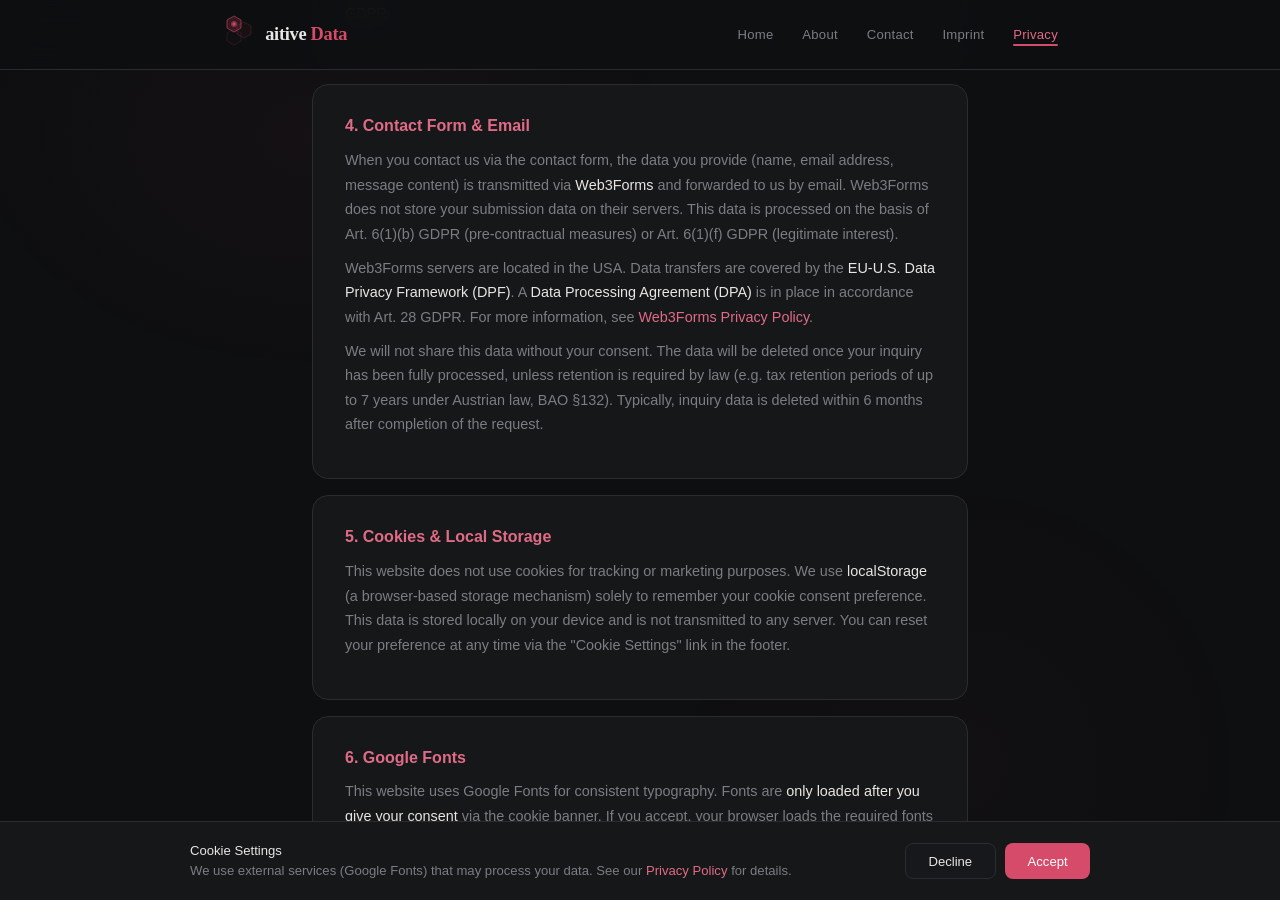
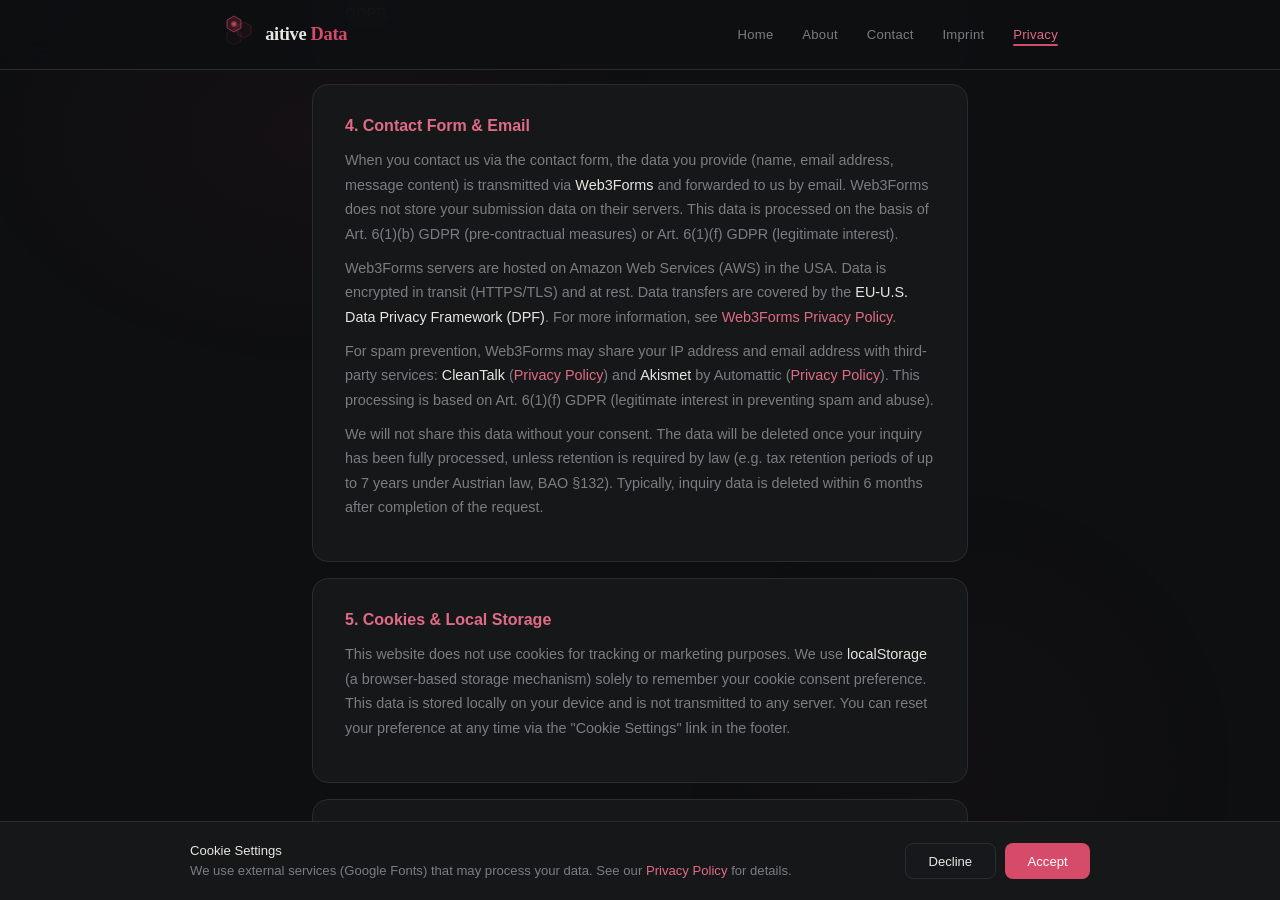
Before and after one commit to aitivedata/aitivedata.github.io, a Jekyll site: the page built from privacy.html, in a window 1280 px wide and 900 px high, scrolled down 1188 px. Built offline with Jekyll 4.4.1, drawn with Linux system fonts in a browser that asks for light colours.

Commit message:
Disclose Web3Forms spam prevention sub-processors in privacy policy
- CleanTalk and Akismet (Automattic) disclosed as spam prevention services
- IP address and email may be shared with these services
- Links to their respective privacy policies
- AWS hosting details and encryption noted

Co-Authored-By: Claude Opus 4.6 (1M context) <noreply@anthropic.com>

```diff
--- a/privacy.html
+++ b/privacy.html
@@ -58,7 +58,10 @@ description: "Privacy policy of Aitive Data GmbH in accordance with GDPR."
     When you contact us via the contact form, the data you provide (name, email address, message content) is transmitted via <strong>Web3Forms</strong> and forwarded to us by email. Web3Forms does not store your submission data on their servers. This data is processed on the basis of Art. 6(1)(b) GDPR (pre-contractual measures) or Art. 6(1)(f) GDPR (legitimate interest).
   </p>
   <p>
-    Web3Forms servers are located in the USA. Data transfers are covered by the <strong>EU-U.S. Data Privacy Framework (DPF)</strong>. A <strong>Data Processing Agreement (DPA)</strong> is in place in accordance with Art. 28 GDPR. For more information, see <a href="https://web3forms.com/privacy" target="_blank" rel="noopener">Web3Forms Privacy Policy</a>.
+    Web3Forms servers are hosted on Amazon Web Services (AWS) in the USA. Data is encrypted in transit (HTTPS/TLS) and at rest. Data transfers are covered by the <strong>EU-U.S. Data Privacy Framework (DPF)</strong>. For more information, see <a href="https://web3forms.com/privacy" target="_blank" rel="noopener">Web3Forms Privacy Policy</a>.
+  </p>
+  <p>
+    For spam prevention, Web3Forms may share your IP address and email address with third-party services: <strong>CleanTalk</strong> (<a href="https://cleantalk.org/publicoffer#privacy" target="_blank" rel="noopener">Privacy Policy</a>) and <strong>Akismet</strong> by Automattic (<a href="https://automattic.com/privacy/" target="_blank" rel="noopener">Privacy Policy</a>). This processing is based on Art. 6(1)(f) GDPR (legitimate interest in preventing spam and abuse).
   </p>
   <p>
     We will not share this data without your consent. The data will be deleted once your inquiry has been fully processed, unless retention is required by law (e.g. tax retention periods of up to 7 years under Austrian law, BAO &sect;132). Typically, inquiry data is deleted within 6 months after completion of the request.
```
